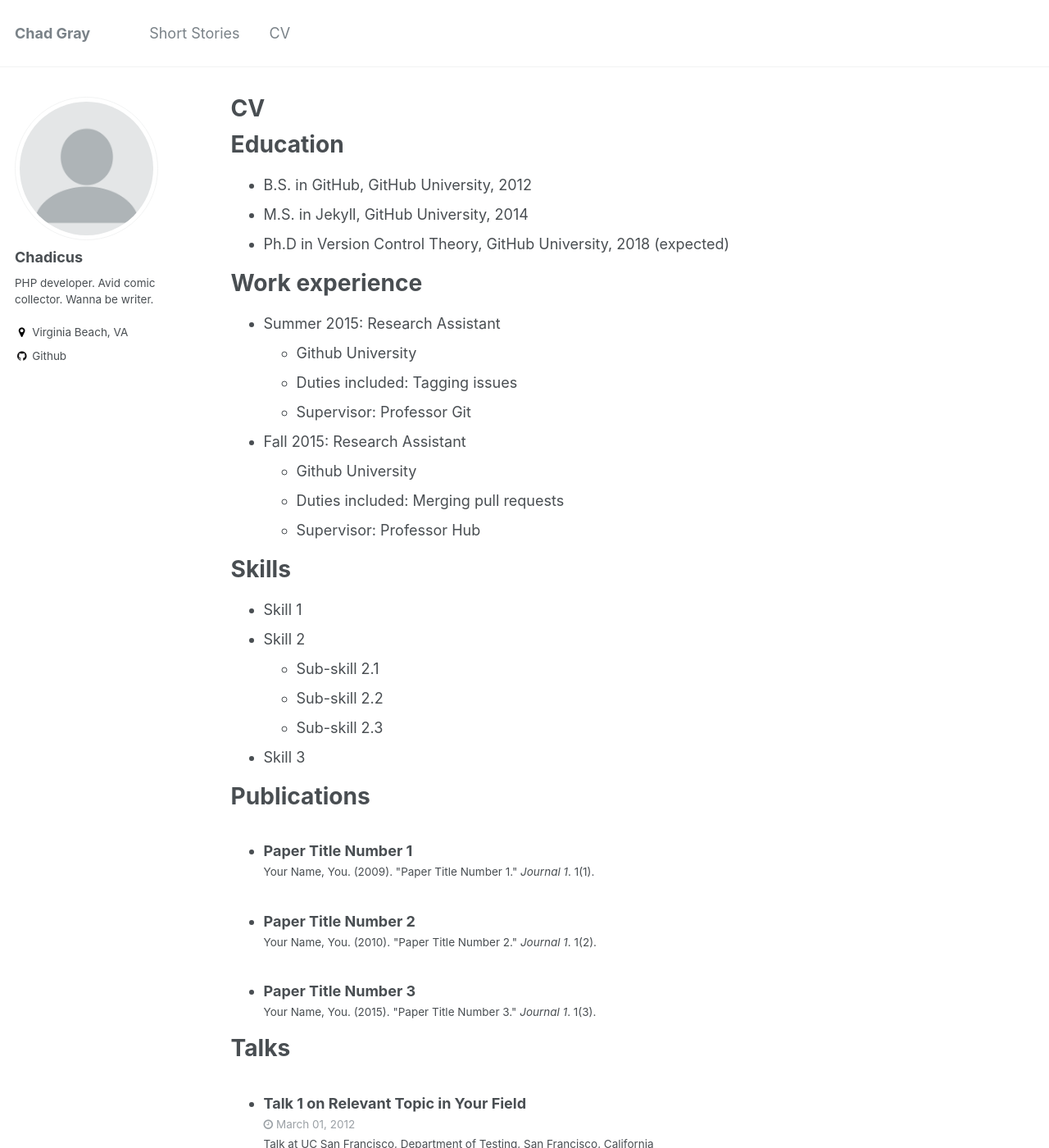
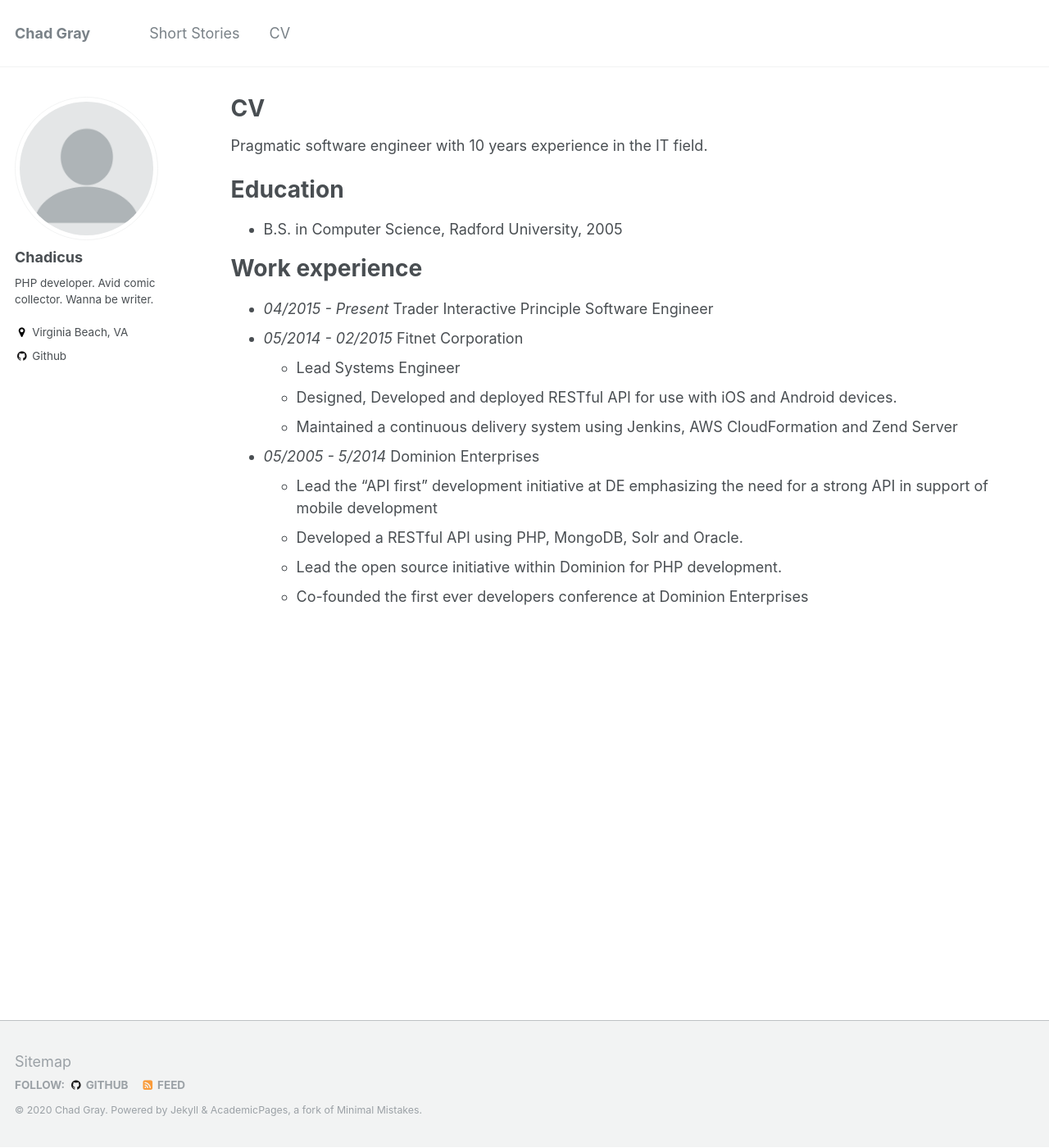
Before and after one commit to chadicus/chadicus.github.io, a Jekyll site: the page built from _pages/cv.md, in a window 1280 px wide and 1400 px high. Shown: the whole window at 82% size. Built offline with Jekyll 4.4.1, drawn with Linux system fonts in a browser that asks for light colours; some of the changed text lies outside the part shown.

Commit message:
Update cv

```diff
--- a/_pages/cv.md
+++ b/_pages/cv.md
@@ -9,51 +9,22 @@ redirect_from:
 
 {% include base_path %}
 
+
+Pragmatic software engineer with 10 years experience in the IT field.
+
 Education
 ======
-* B.S. in GitHub, GitHub University, 2012
-* M.S. in Jekyll, GitHub University, 2014
-* Ph.D in Version Control Theory, GitHub University, 2018 (expected)
+* B.S. in Computer Science, Radford University, 2005
 
 Work experience
 ======
-* Summer 2015: Research Assistant
-  * Github University
-  * Duties included: Tagging issues
-  * Supervisor: Professor Git
-
-* Fall 2015: Research Assistant
-  * Github University
-  * Duties included: Merging pull requests
-  * Supervisor: Professor Hub
-
-Skills
-======
-* Skill 1
-* Skill 2
-  * Sub-skill 2.1
-  * Sub-skill 2.2
-  * Sub-skill 2.3
-* Skill 3
-
-Publications
-======
-  <ul>{% for post in site.publications %}
-    {% include archive-single-cv.html %}
-  {% endfor %}</ul>
-
-Talks
-======
-  <ul>{% for post in site.talks %}
-    {% include archive-single-talk-cv.html %}
-  {% endfor %}</ul>
-
-Teaching
-======
-  <ul>{% for post in site.teaching %}
-    {% include archive-single-cv.html %}
-  {% endfor %}</ul>
-
-Service and leadership
-======
-* Currently signed in to 43 different slack teams
+* _04/2015 - Present_ Trader Interactive Principle Software Engineer
+* _05/2014 - 02/2015_ Fitnet Corporation
+    * Lead Systems Engineer
+    * Designed, Developed and deployed RESTful API for use with iOS and Android devices.
+    * Maintained a continuous delivery system using Jenkins, AWS CloudFormation and Zend Server
+* _05/2005 - 5/2014_ Dominion Enterprises
+    * Lead the “API first” development initiative at DE emphasizing the need for a strong API in support of mobile development
+    * Developed a RESTful API using PHP, MongoDB, Solr and Oracle.
+    * Lead the open source initiative within Dominion for PHP development.
+    * Co-founded the first ever developers conference at Dominion Enterprises
```
